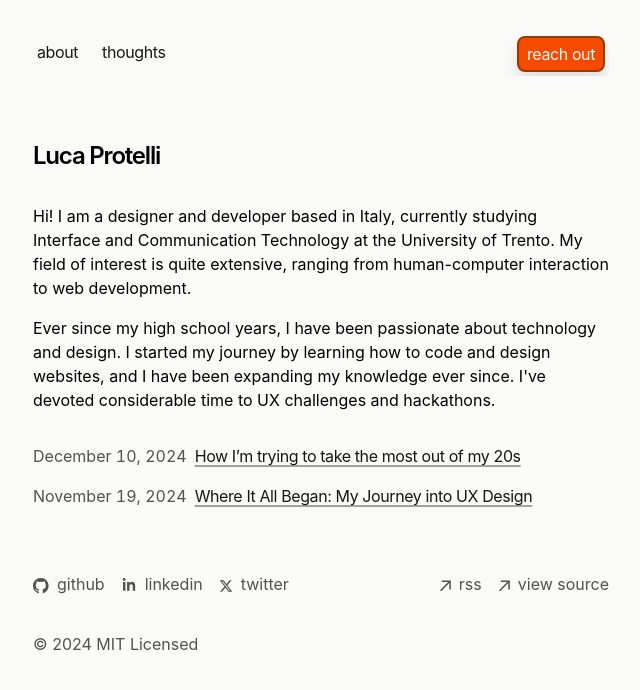
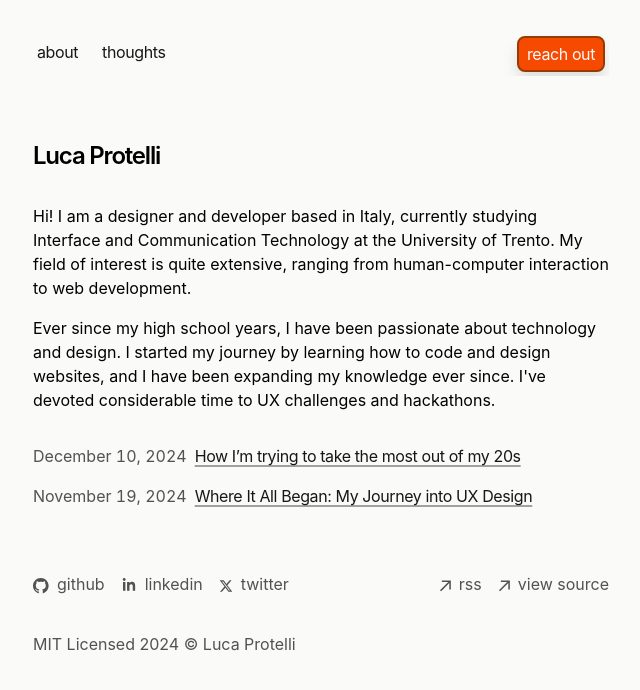
Before and after one commit to lucaprotelli/portfolio, a Next.js app in the folder blog/: page / in a window 1280 px wide. Shown: the top 690 px of the page, without its empty margins (319-959 px from the left). Built offline with nearby package versions, Linux system fonts and the light colour scheme.

Commit message:
Update README and footer: enhance blog introduction, outline purpose, and modify footer copyright format

```diff
--- a/blog/app/components/footer.tsx
+++ b/blog/app/components/footer.tsx
@@ -137,7 +137,7 @@ export default function Footer() {
                 </div>
             </ul>
             <p className="mt-8 text-neutral-600 dark:text-neutral-300">
-                © {new Date().getFullYear()} MIT Licensed
+                MIT Licensed {new Date().getFullYear()} © Luca Protelli
             </p>
         </footer>
     )
```
Also changed, not shown: 1 other file (tests, documents, lock files or other folders).
